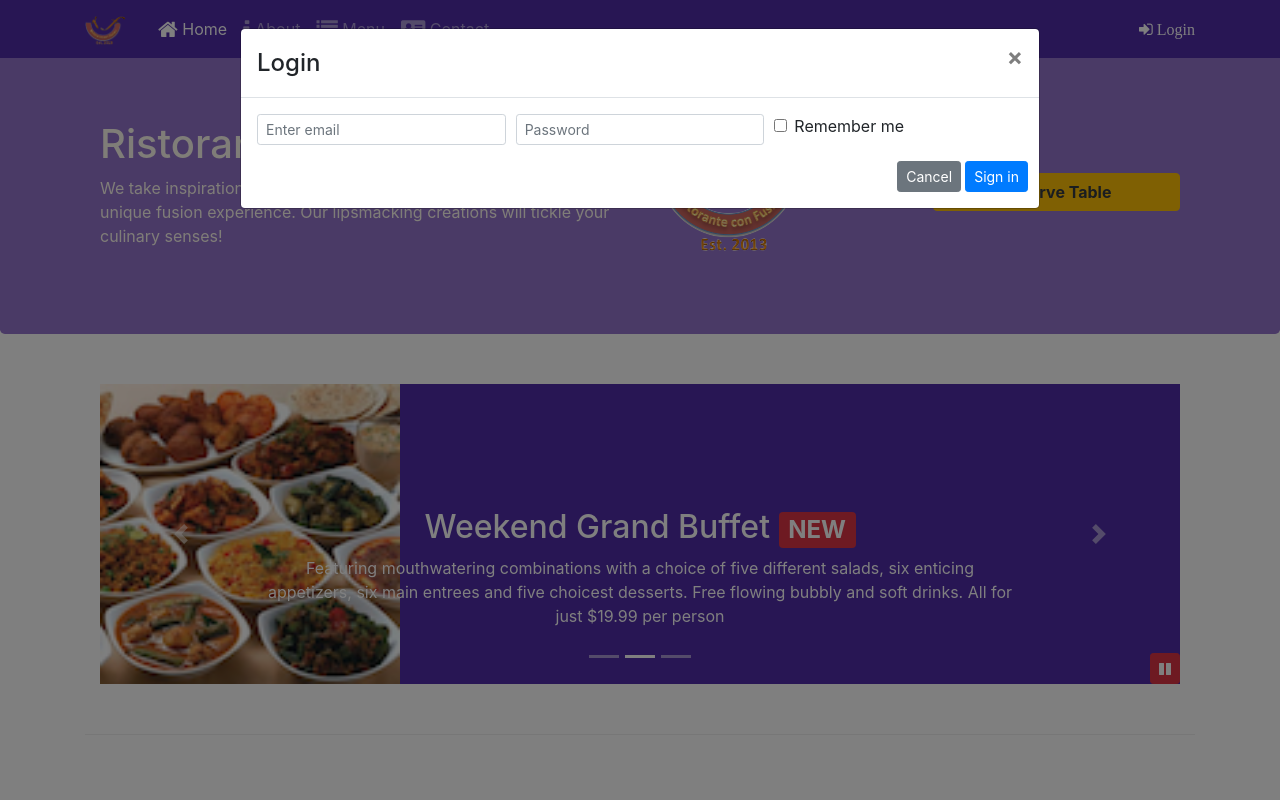
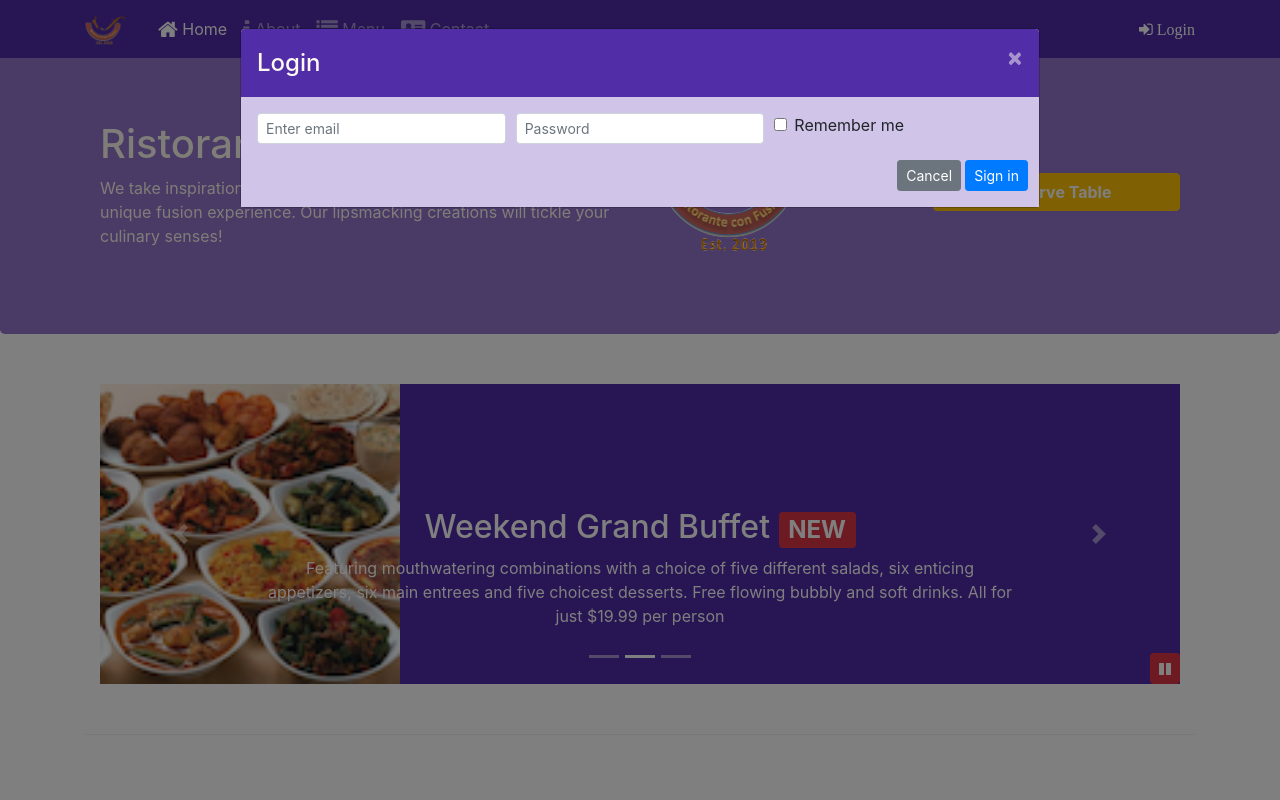
Before and after one commit to tavneetkhurana/confusion, a website: page index.html in a window 1280 px wide. Both pictures are taken after a click on the button "Login". Shown: the top 800 px of the page. Drawn offline with nearby package versions, Linux system fonts and the light colour scheme; files that its build step writes are made by us from their sources.

Commit message:
Assignment 4

```diff
--- a/css/styles.scss
+++ b/css/styles.scss
@@ -74,3 +74,24 @@ body{
     bottom: 0px;
     z-index: 1;
 }
+
+.modal-content {
+	.modal-header {
+		background:$background-dark;
+		color:floralwhite;
+		border-bottom: none;
+
+		.close {
+			color:floralwhite;
+		}
+	}
+
+	.modal-body {
+		background:$background-pale;
+	}
+
+	.modal-footer {
+		background:$background-light;
+		border-top: none;
+	}
+}
--- a/index.html
+++ b/index.html
@@ -12,7 +12,7 @@
      <link rel="stylesheet" href="node_modules/bootstrap/dist/css/bootstrap.min.css">
      <link rel="stylesheet" href="node_modules/font-awesome/css/font-awesome.min.css">
      <link rel="stylesheet" href="node_modules/bootstrap-social/bootstrap-social.css">
-     <link rel="stylesheet" href="css/style.css">
+     <link rel="stylesheet" href="css/styles.css">
 </head>
 
 <body>
@@ -30,7 +30,7 @@
                         <li class="nav-item "><a class="nav-link" href="./contactus.html"><span class="fa fa-address-card fa-lg"></span> Contact</a></li>
                     </ul>
                     <span class="navbar-text">
-                        <a data-toggle="modal" data-target="#loginModal" href="">
+                        <a id="loginButton" type="button" role="button" href="#">
                             <span class="fa fa-sign-in"> Login</span>
                         </a>
                     </span>
@@ -88,8 +88,8 @@
                   <img src="img/logo.png" class="img-fluid" alt="Logo">
                 </div>
                 <div class="col-12 col-sm-3 align-self-center">
-                  <a href="#" style="text-decoration: none;"><button type="button"
-                    data-toggle="modal" data-target="#reservationModal" class="btn btn-warning btn-block text-dark font-weight-bold ">Reserve Table</button></a>
+                  <a href="#" id="reservationButton" style="text-decoration: none;" type="button"
+                    class="btn btn-warning btn-block text-white font-weight-bold ">Reserve Table</a>
                 </div>
             </div>
         </div>
@@ -389,6 +389,16 @@
                y[i].classList.add("d-none", "d-sm-block");
            }
     </script>
+
+    <script>
+        $("#loginButton").click(function(){
+            $('#loginModal').modal('show');
+        });
+
+        $("#reservationButton").click(function(){
+            $('#reservationModal').modal('show');
+        });
+    </script>
 </body>
 
 </html>
```
Also changed, not shown: css/styles.css.
